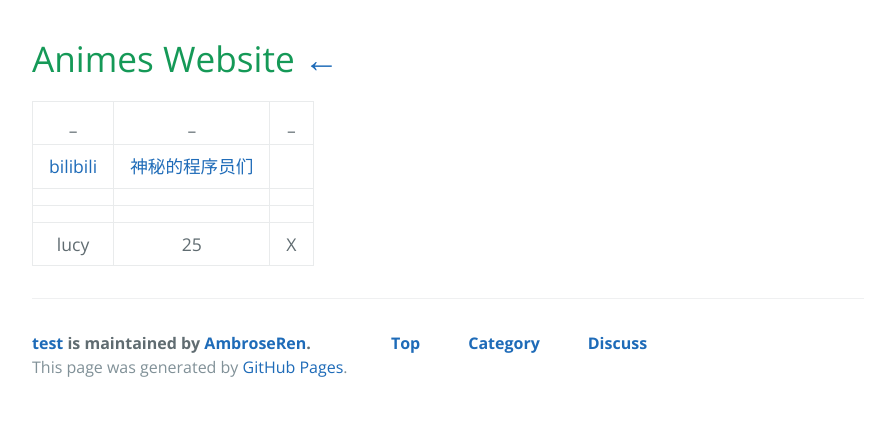
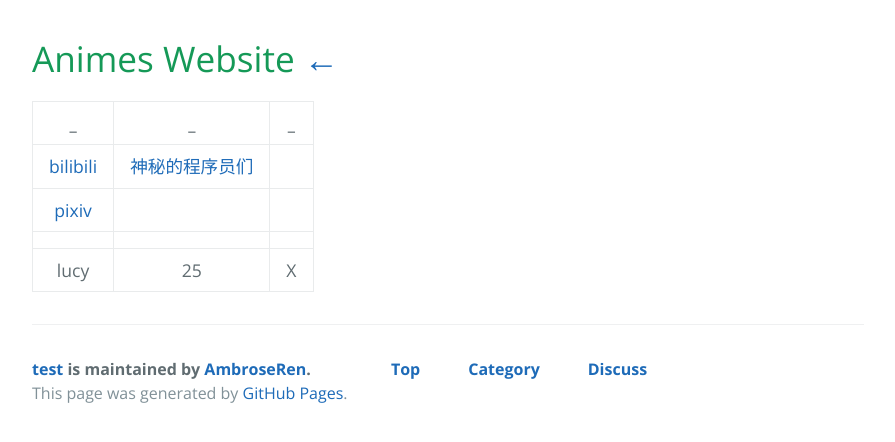
Before and after one commit to AmbroseRen/test, a Jekyll site: the page built from Art/Animes/index.md, in a window 1280 px wide. Shown: the top 442 px of the page, without its empty margins (192-1087 px from the left). Built offline with Jekyll 4.4.1, drawn with Linux system fonts in a browser that asks for light colours; our own code applies the rules of GitHub Pages for plain Markdown files; the repository's description, which GitHub fills in, is left out.

Commit message:
Update index.md

```diff
--- a/Art/Animes/index.md
+++ b/Art/Animes/index.md
@@ -3,6 +3,6 @@
 | _ | _ | _ |
 |:---:|:---:|:---:|
 | [bilibili](https://www.bilibili.com) | [神秘的程序员们](https://code2048.com/series/betacat/) | []() |
-| []() | []() | []() |
+| [pixiv](https://www.pixiv.net/) | []() | []() |
 | []() | []() | []() |
 | lucy | 25 | X |
```
